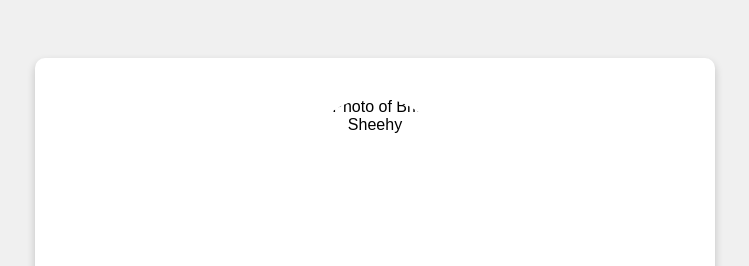
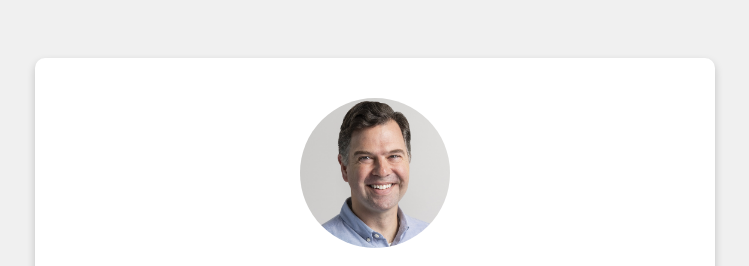
Before and after one commit to briansheehy/briansheehy.github.io, a plain HTML site: page index.html in a window 1280 px wide. Shown: the top 266 px of the page, without its empty margins (265-1014 px from the left). Drawn offline with Linux system fonts and the light colour scheme.

Commit message:
Update index.html
Change file name of photo

```diff
--- a/index.html
+++ b/index.html
@@ -49,7 +49,7 @@
 </head>
 <body>
     <div class="container">
-        <img src="profile.jpg" alt="Photo of Brian Sheehy" class="profile-img">
+        <img src="profile.jpeg" alt="Photo of Brian Sheehy" class="profile-img">
 
         <h1>Welcome to Brian Sheehy's Website</h1>
         <p>This is a simple landing page built with HTML and CSS.</p>
```
